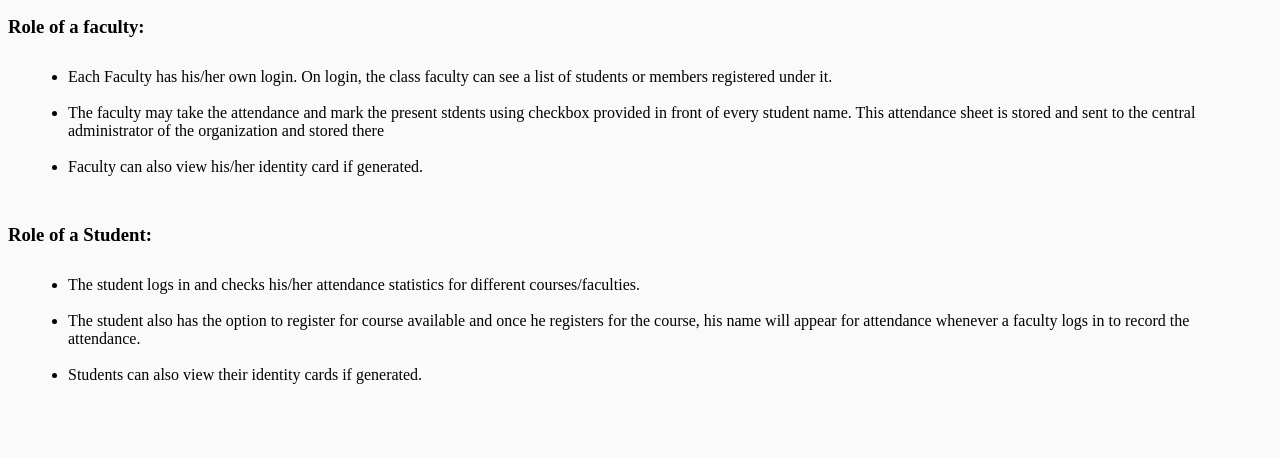
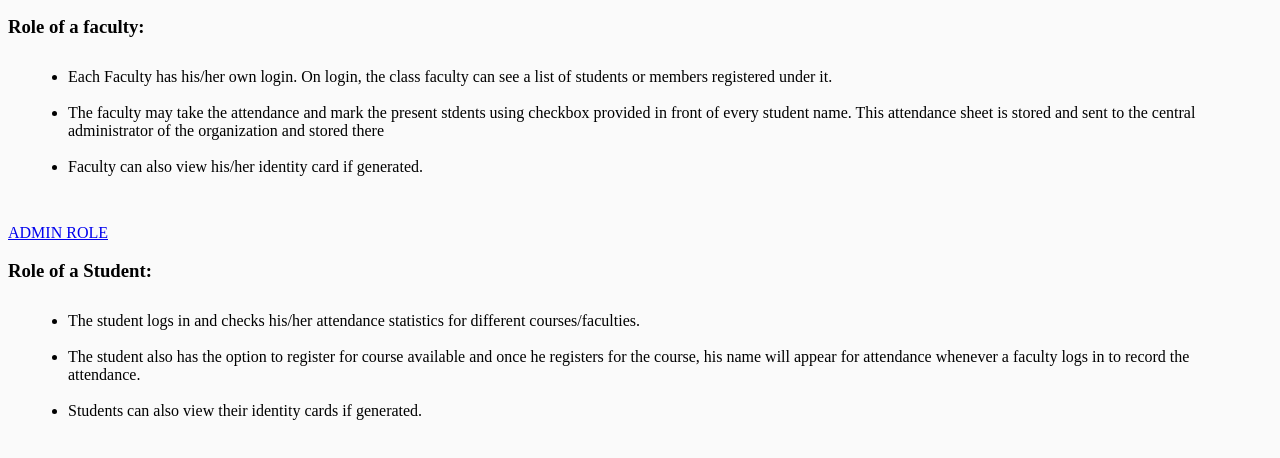
Before and after one commit to Arvind-kumar-M-08/AAIG-overview, a plain HTML site: page index.html in a window 1280 px wide. Shown: the part 136-594 px from the top of the page. Drawn offline with Linux system fonts and the light colour scheme.

Commit message:
Updated index.html

```diff
--- a/index.html
+++ b/index.html
@@ -17,7 +17,7 @@ faculty, and admin personnel. </p>
 		<li>The faculty may take the attendance and mark the present stdents using checkbox provided in front of every student name. This attendance sheet is stored and sent to the central administrator of the organization and stored there</li><br>
 		<li>Faculty can also view his/her identity card if generated.</li><br>
 	</ul>
-	<a href="admin_role.html"></a>
+	<a href="admin_role.html">ADMIN ROLE</a>
 	<h3>Role of a Student:</h3>
 	<ul class="box">
 		<li>The student logs in and checks his/her attendance statistics for different courses/faculties.</li><br>
```
